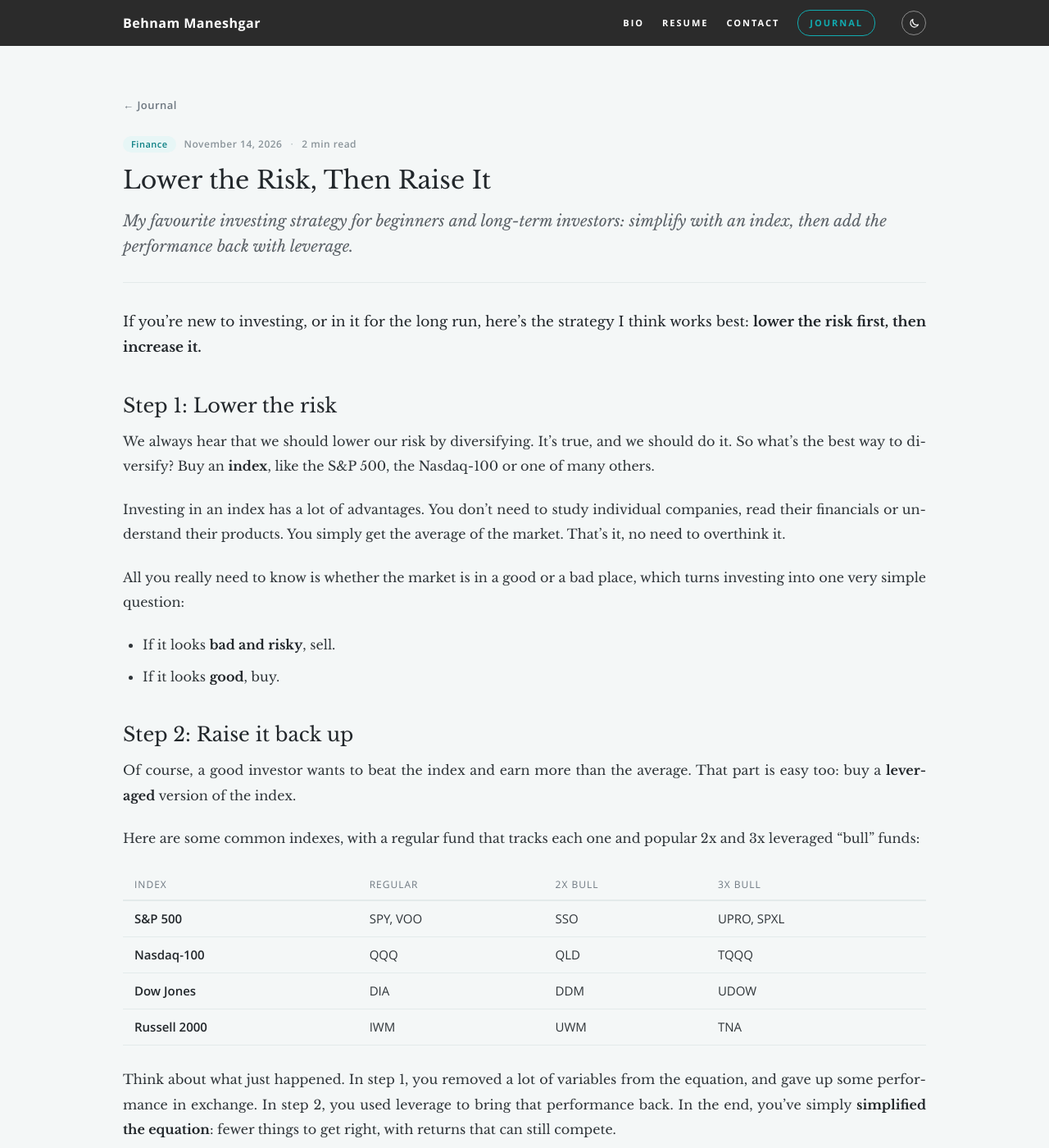
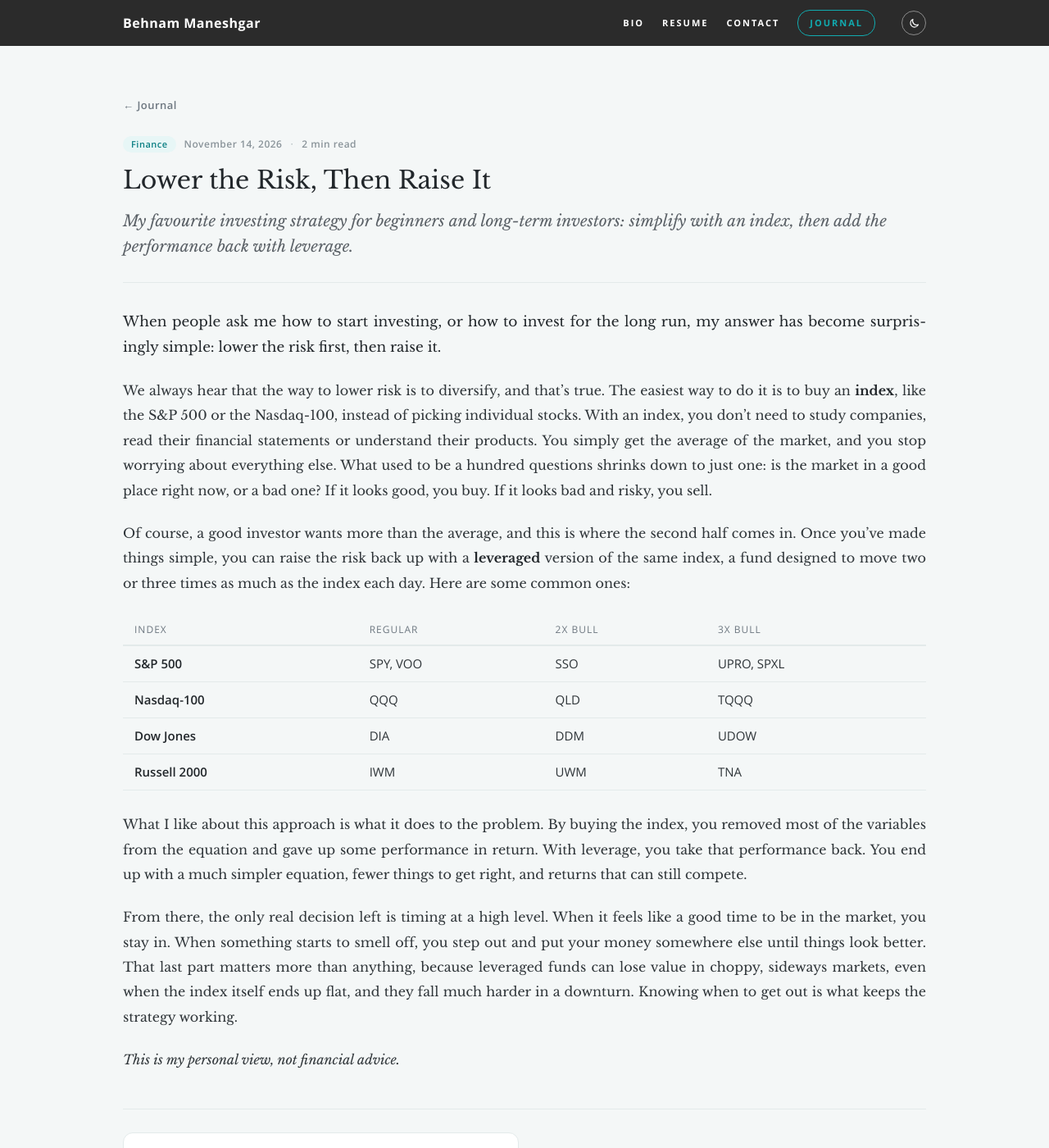
Before and after one commit to maneshgar/personal-website, a Jekyll site: the page built from _posts/2026-11-14-lower-the-risk-then-raise-it.md, in a window 1280 px wide and 1400 px high. Shown: the whole window at 82% size. Built offline with Jekyll 4.4.1, drawn with Linux system fonts in a browser that asks for light colours; some of the changed text lies outside the part shown.

Commit message:
Rewrite 'Lower the Risk, Then Raise It' as a flowing story
Co-Authored-By: Claude Opus 5.5 <noreply@anthropic.com>

```diff
--- a/_posts/2026-11-14-lower-the-risk-then-raise-it.md
+++ b/_posts/2026-11-14-lower-the-risk-then-raise-it.md
@@ -5,32 +5,22 @@ tags: [finance]
 description: "My favourite investing strategy for beginners and long-term investors: simplify with an index, then add the performance back with leverage."
 ---
 
-If you're new to investing, or in it for the long run, here's the strategy I
-think works best: **lower the risk first, then increase it.**
+When people ask me how to start investing, or how to invest for the long run, my
+answer has become surprisingly simple: lower the risk first, then raise it.
 
-## Step 1: Lower the risk
+We always hear that the way to lower risk is to diversify, and that's true. The
+easiest way to do it is to buy an **index**, like the S&P 500 or the
+Nasdaq-100, instead of picking individual stocks. With an index, you don't need
+to study companies, read their financial statements or understand their
+products. You simply get the average of the market, and you stop worrying about
+everything else. What used to be a hundred questions shrinks down to just one:
+is the market in a good place right now, or a bad one? If it looks good, you
+buy. If it looks bad and risky, you sell.
 
-We always hear that we should lower our risk by diversifying. It's true, and we
-should do it. So what's the best way to diversify? Buy an **index**, like the
-S&P 500, the Nasdaq-100 or one of many others.
-
-Investing in an index has a lot of advantages. You don't need to study
-individual companies, read their financials or understand their products. You
-simply get the average of the market. That's it, no need to overthink it.
-
-All you really need to know is whether the market is in a good or a bad place,
-which turns investing into one very simple question:
-
-- If it looks **bad and risky**, sell.
-- If it looks **good**, buy.
-
-## Step 2: Raise it back up
-
-Of course, a good investor wants to beat the index and earn more than the
-average. That part is easy too: buy a **leveraged** version of the index.
-
-Here are some common indexes, with a regular fund that tracks each one and
-popular 2x and 3x leveraged "bull" funds:
+Of course, a good investor wants more than the average, and this is where the
+second half comes in. Once you've made things simple, you can raise the risk
+back up with a **leveraged** version of the same index, a fund designed to move
+two or three times as much as the index each day. Here are some common ones:
 
 | Index | Regular | 2x bull | 3x bull |
 |---|---|---|---|
@@ -39,20 +29,18 @@ popular 2x and 3x leveraged "bull" funds:
 | Dow Jones | DIA | DDM | UDOW |
 | Russell 2000 | IWM | UWM | TNA |
 
-Think about what just happened. In step 1, you removed a lot of variables from
-the equation, and gave up some performance in exchange. In step 2, you used
-leverage to bring that performance back. In the end, you've simply **simplified
-the equation**: fewer things to get right, with returns that can still compete.
+What I like about this approach is what it does to the problem. By buying the
+index, you removed most of the variables from the equation and gave up some
+performance in return. With leverage, you take that performance back. You end
+up with a much simpler equation, fewer things to get right, and returns that can
+still compete.
 
-## Staying in, or getting out
-
-From there, the only decision left is timing at a high level. If it's a good
-time to be in the market, stay in. If something starts to smell off, sell, step
-out, and put your money into something else until things look better.
-
-Just be aware that leveraged funds can lose value in choppy, sideways markets,
-even when the index itself ends up flat, and they fall much harder in a
-downturn. That's exactly why this last part, knowing when to get out, matters
-so much.
+From there, the only real decision left is timing at a high level. When it feels
+like a good time to be in the market, you stay in. When something starts to
+smell off, you step out and put your money somewhere else until things look
+better. That last part matters more than anything, because leveraged funds can
+lose value in choppy, sideways markets, even when the index itself ends up flat,
+and they fall much harder in a downturn. Knowing when to get out is what keeps
+the strategy working.
 
 *This is my personal view, not financial advice.*
```
